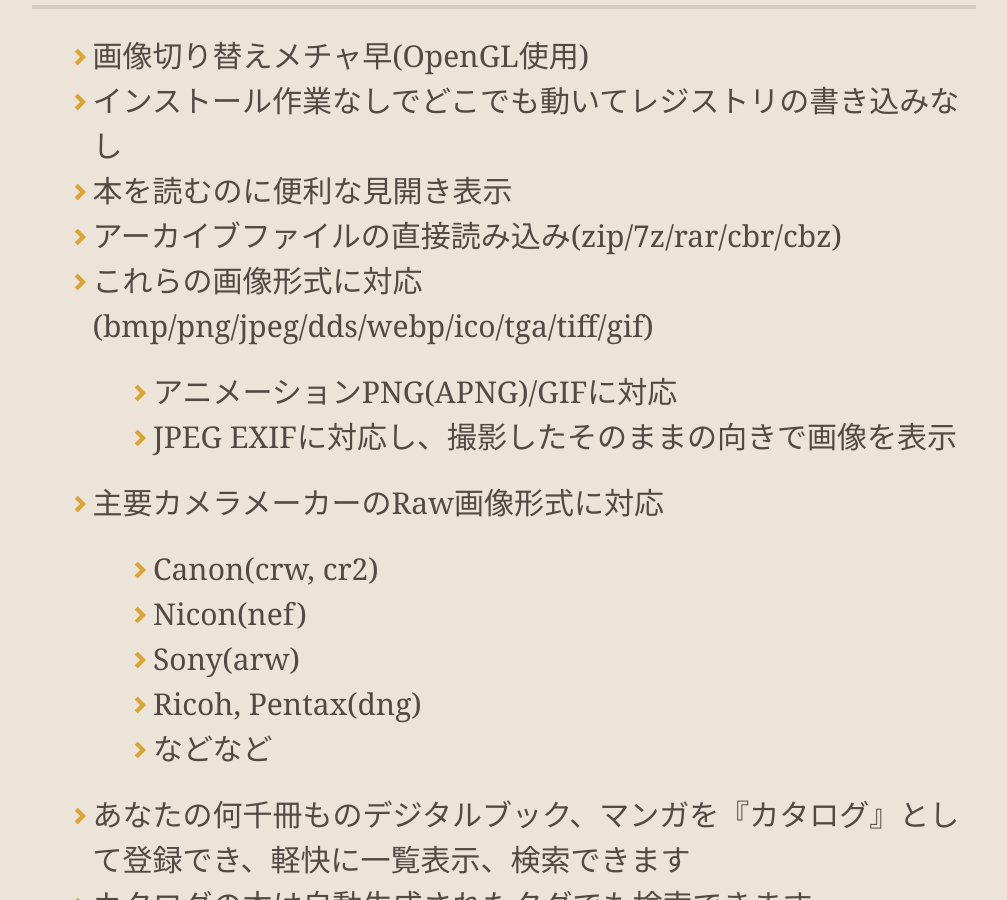
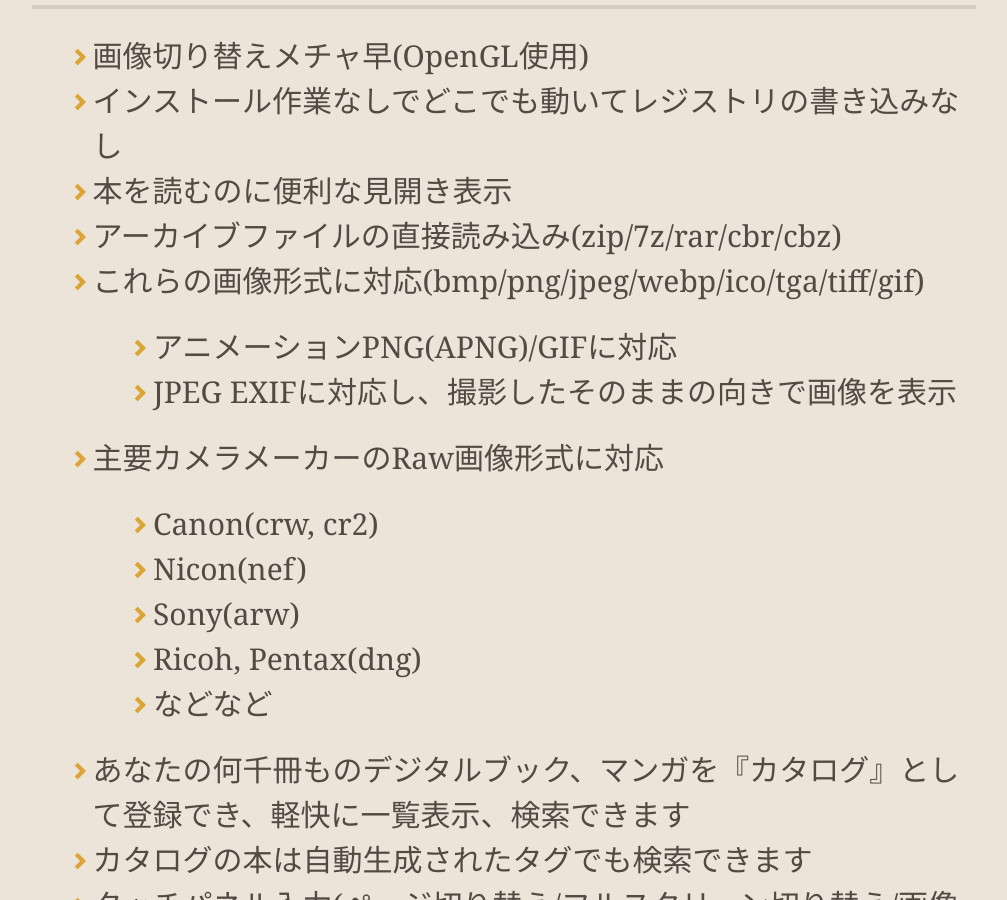
Before and after one commit to kanryu/quickviewer, a Jekyll site: the page built from docs/index-ja.md, in a window 1280 px wide and 900 px high, scrolled down 887 px. Shown: the whole window, without its empty margins (136-1143 px from the left). Built offline with Jekyll 4.4.1, drawn with Linux system fonts in a browser that asks for light colours; nearby versions of some CDN libraries; comment, search, counter and statistics services are not loaded; our own code applies the rules of GitHub Pages for plain Markdown files.

Commit message:
Update index-ja.md

```diff
--- a/docs/index-ja.md
+++ b/docs/index-ja.md
@@ -23,7 +23,7 @@ fulltitle: QuickViewer オフィシャルページ
 - インストール作業なしでどこでも動いてレジストリの書き込みなし
 - 本を読むのに便利な見開き表示
 - アーカイブファイルの直接読み込み(zip/7z/rar/cbr/cbz)
-- これらの画像形式に対応(bmp/png/jpeg/dds/webp/ico/tga/tiff/gif)
+- これらの画像形式に対応(bmp/png/jpeg/webp/ico/tga/tiff/gif)
     - アニメーションPNG(APNG)/GIFに対応
     - JPEG EXIFに対応し、撮影したそのままの向きで画像を表示
 - 主要カメラメーカーのRaw画像形式に対応
```
